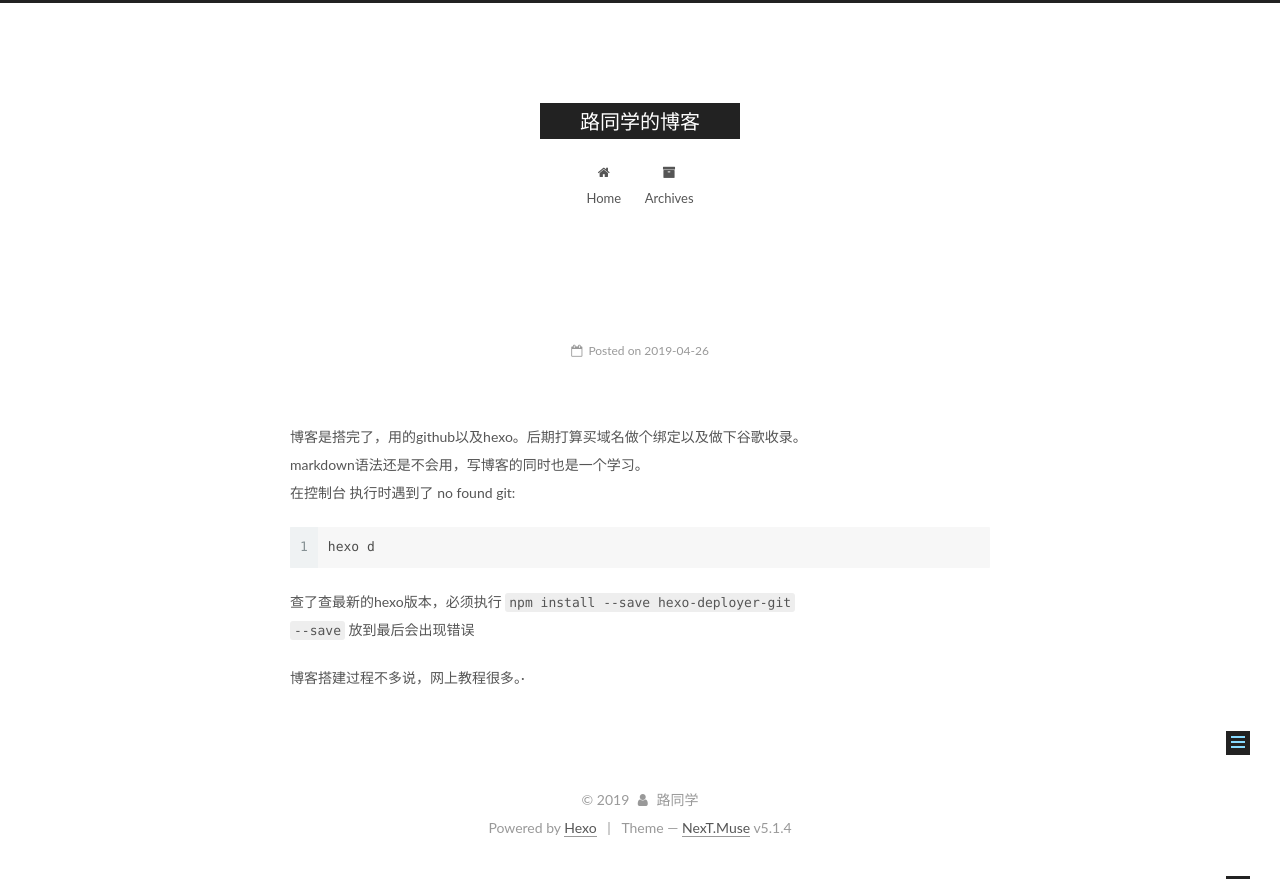
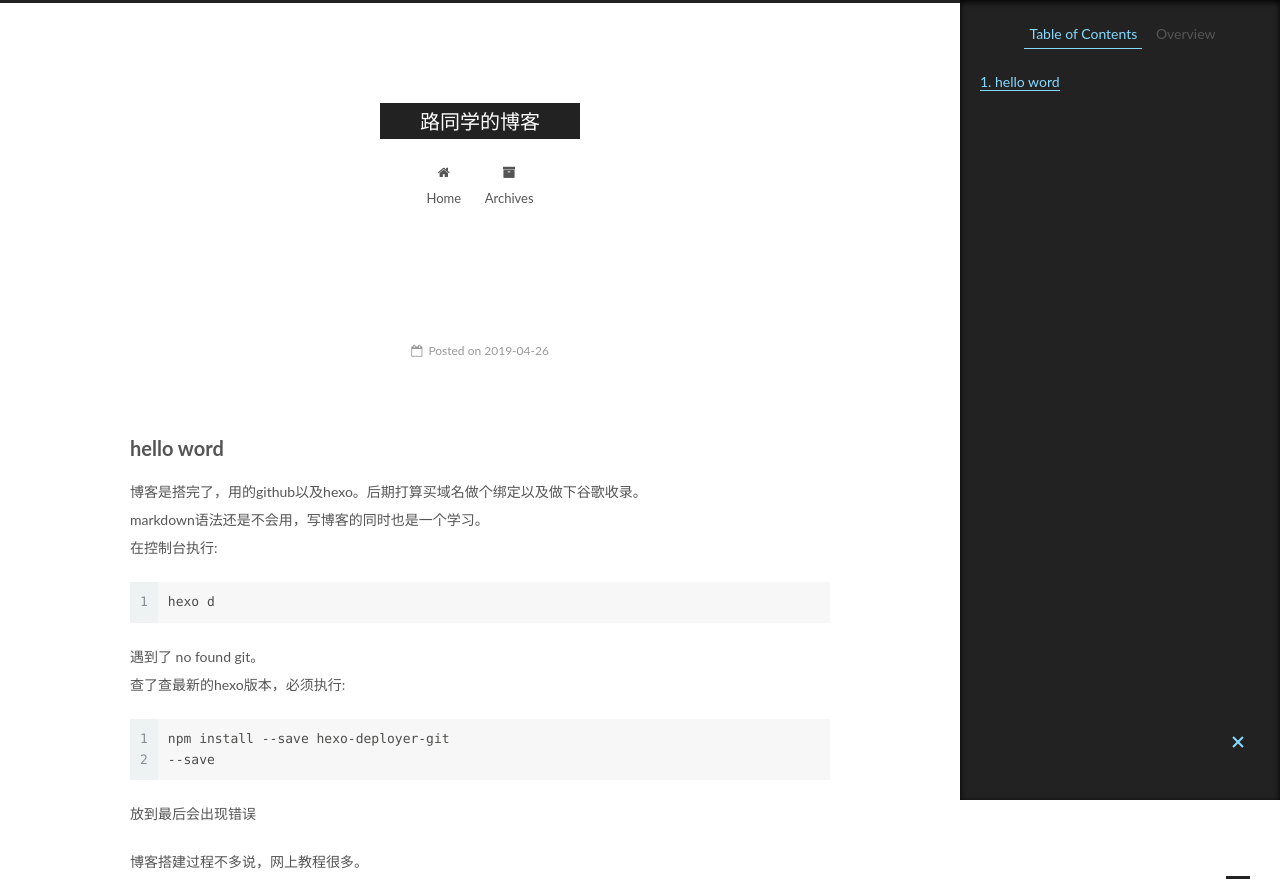
Before and after one commit to luwenrui/luwenrui.github.io, a plain HTML site: page 2019/04/26/hello-world/index.html in a window 1280 px wide. Shown: the top 879 px of the page. Drawn offline with Linux system fonts and the light colour scheme.

Commit message:
Site updated: 2019-04-26 15:19:49

```diff
--- a/2019/04/26/hello-world/index.html
+++ b/2019/04/26/hello-world/index.html
@@ -79,17 +79,17 @@
 
 
 
-<meta name="description" content="博客是搭完了，用的github以及hexo。后期打算买域名做个绑定以及做下谷歌收录。markdown语法还是不会用，写博客的同时也是一个学习。在控制台 执行时遇到了 no found git:1hexo d 查了查最新的hexo版本，必须执行 npm install --save hexo-deployer-git--save 放到最后会出现错误 博客搭建过程不多说，网上教程很多。·">
+<meta name="description" content="hello word博客是搭完了，用的github以及hexo。后期打算买域名做个绑定以及做下谷歌收录。markdown语法还是不会用，写博客的同时也是一个学习。在控制台执行:1hexo d 遇到了 no found git。查了查最新的hexo版本，必须执行:12npm install --save hexo-deployer-git--save  放到最后会出现错误 博客搭建过程不多说，网上教">
 <meta property="og:type" content="article">
 <meta property="og:title" content="路同学的博客">
 <meta property="og:url" content="http://yoursite.com/2019/04/26/hello-world/index.html">
 <meta property="og:site_name" content="路同学的博客">
-<meta property="og:description" content="博客是搭完了，用的github以及hexo。后期打算买域名做个绑定以及做下谷歌收录。markdown语法还是不会用，写博客的同时也是一个学习。在控制台 执行时遇到了 no found git:1hexo d 查了查最新的hexo版本，必须执行 npm install --save hexo-deployer-git--save 放到最后会出现错误 博客搭建过程不多说，网上教程很多。·">
+<meta property="og:description" content="hello word博客是搭完了，用的github以及hexo。后期打算买域名做个绑定以及做下谷歌收录。markdown语法还是不会用，写博客的同时也是一个学习。在控制台执行:1hexo d 遇到了 no found git。查了查最新的hexo版本，必须执行:12npm install --save hexo-deployer-git--save  放到最后会出现错误 博客搭建过程不多说，网上教">
 <meta property="og:locale" content="default">
-<meta property="og:updated_time" content="2019-04-26T07:13:18.891Z">
+<meta property="og:updated_time" content="2019-04-26T07:19:28.026Z">
 <meta name="twitter:card" content="summary">
 <meta name="twitter:title" content="路同学的博客">
-<meta name="twitter:description" content="博客是搭完了，用的github以及hexo。后期打算买域名做个绑定以及做下谷歌收录。markdown语法还是不会用，写博客的同时也是一个学习。在控制台 执行时遇到了 no found git:1hexo d 查了查最新的hexo版本，必须执行 npm install --save hexo-deployer-git--save 放到最后会出现错误 博客搭建过程不多说，网上教程很多。·">
+<meta name="twitter:description" content="hello word博客是搭完了，用的github以及hexo。后期打算买域名做个绑定以及做下谷歌收录。markdown语法还是不会用，写博客的同时也是一个学习。在控制台执行:1hexo d 遇到了 no found git。查了查最新的hexo版本，必须执行:12npm install --save hexo-deployer-git--save  放到最后会出现错误 博客搭建过程不多说，网上教">
 
 
 
@@ -299,9 +299,10 @@
 
 
 
-        <p>博客是搭完了，用的github以及hexo。后期打算买域名做个绑定以及做下谷歌收录。<br>markdown语法还是不会用，写博客的同时也是一个学习。<br>在控制台 执行时遇到了 no found git:<br><figure class="highlight javascript"><table><tr><td class="gutter"><pre><span class="line">1</span><br></pre></td><td class="code"><pre><span class="line">hexo d</span><br></pre></td></tr></table></figure></p>
-<p>查了查最新的hexo版本，必须执行 <code>npm install --save hexo-deployer-git</code><br><code>--save</code> 放到最后会出现错误</p>
-<p>博客搭建过程不多说，网上教程很多。·</p>
+        <h2 id="hello-word"><a href="#hello-word" class="headerlink" title="hello word"></a>hello word</h2><p>博客是搭完了，用的github以及hexo。后期打算买域名做个绑定以及做下谷歌收录。<br>markdown语法还是不会用，写博客的同时也是一个学习。<br>在控制台执行:<br><figure class="highlight javascript"><table><tr><td class="gutter"><pre><span class="line">1</span><br></pre></td><td class="code"><pre><span class="line">hexo d</span><br></pre></td></tr></table></figure></p>
+<p>遇到了 no found git。<br>查了查最新的hexo版本，必须执行:<br><figure class="highlight javascript"><table><tr><td class="gutter"><pre><span class="line">1</span><br><span class="line">2</span><br></pre></td><td class="code"><pre><span class="line">npm install --save hexo-deployer-git</span><br><span class="line">--save</span><br></pre></td></tr></table></figure></p>
+<p> 放到最后会出现错误</p>
+<p>博客搭建过程不多说，网上教程很多。</p>
 
 
     </div>
@@ -370,8 +371,17 @@
 
 
 
+        <ul class="sidebar-nav motion-element">
+          <li class="sidebar-nav-toc sidebar-nav-active" data-target="post-toc-wrap">
+            Table of Contents
+          </li>
+          <li class="sidebar-nav-overview" data-target="site-overview-wrap">
+            Overview
+          </li>
+        </ul>
 
-      <section class="site-overview-wrap sidebar-panel sidebar-panel-active">
+
+      <section class="site-overview-wrap sidebar-panel">
         <div class="site-overview">
           <div class="site-author motion-element" itemprop="author" itemscope itemtype="http://schema.org/Person">
 
@@ -413,6 +423,22 @@
         </div>
       </section>
 
+
+      <!--noindex-->
+        <section class="post-toc-wrap motion-element sidebar-panel sidebar-panel-active">
+          <div class="post-toc">
+
+
+
+
+
+
+              <div class="post-toc-content"><ol class="nav"><li class="nav-item nav-level-2"><a class="nav-link" href="#hello-word"><span class="nav-number">1.</span> <span class="nav-text">hello word</span></a></li></ol></div>
+
+
+          </div>
+        </section>
+      <!--/noindex-->
 
 
 
--- a/css/main.css
+++ b/css/main.css
@@ -1822,7 +1822,7 @@ pre .javascript .function {
   width: 4px;
   height: 4px;
   border-radius: 50%;
-  background: #ac63ff;
+  background: #ffdbf0;
 }
 .links-of-blogroll {
   font-size: 13px;
```
Also changed, not shown: index.html (+4 -3 lines).
